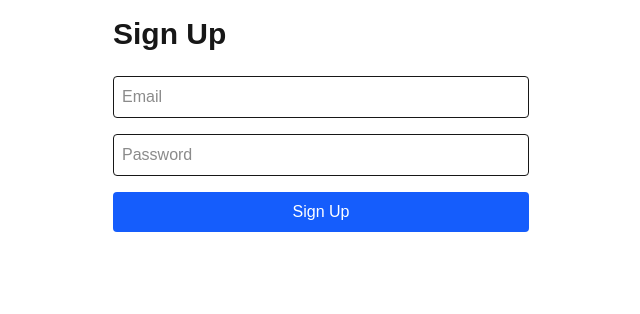
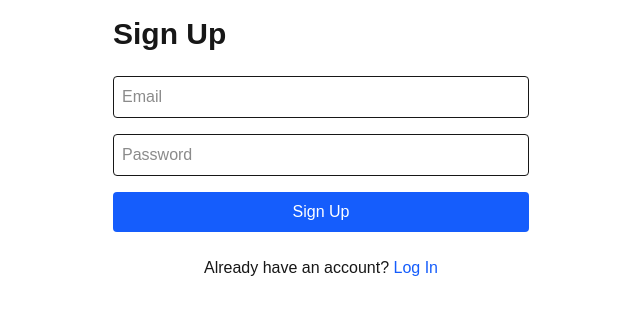
Before and after one commit to costasvallejos/rink-relay, a Next.js app: page /signup in a window 1280 px wide. Shown: the top 314 px of the page, without its empty margins (319-959 px from the left). Built offline with nearby package versions, Linux system fonts and the light colour scheme; no server answers.

Commit message:
Fixed deployment issues.

```diff
--- a/app/login/page.tsx
+++ b/app/login/page.tsx
@@ -16,7 +16,7 @@
     setErrorMsg('');
     setLoading(true);
 
-    const { data, error } = await supabase.auth.signInWithPassword({ email, password });
+    const { error } = await supabase.auth.signInWithPassword({ email, password });
 
     setLoading(false);
 
@@ -61,7 +61,7 @@
       {errorMsg && <p className="text-red-600 mt-4">{errorMsg}</p>}
 
       <p className="mt-6 text-center">
-        Don't have an account?{' '}
+        Don&apos;t have an account?{' '}
         <button
           type="button"
           onClick={() => router.push('/signup')}
--- a/app/signup/page.tsx
+++ b/app/signup/page.tsx
@@ -37,8 +37,8 @@
           value={email}
           required
           onChange={(e) => setEmail(e.target.value)}
+          disabled={loading}
           className="border p-2 rounded"
-          disabled={loading}
         />
         <input
           type="password"
@@ -46,8 +46,8 @@
           value={password}
           required
           onChange={(e) => setPassword(e.target.value)}
+          disabled={loading}
           className="border p-2 rounded"
-          disabled={loading}
         />
         <button
           type="submit"
@@ -57,7 +57,19 @@
           {loading ? 'Signing up...' : 'Sign Up'}
         </button>
       </form>
+
       {errorMsg && <p className="text-red-600 mt-4">{errorMsg}</p>}
+
+      <p className="mt-6 text-center">
+        Already have an account?{' '}
+        <button
+          type="button"
+          onClick={() => router.push('/login')}
+          className="text-blue-600 hover:underline"
+        >
+          Log In
+        </button>
+      </p>
     </div>
   );
 }
```
